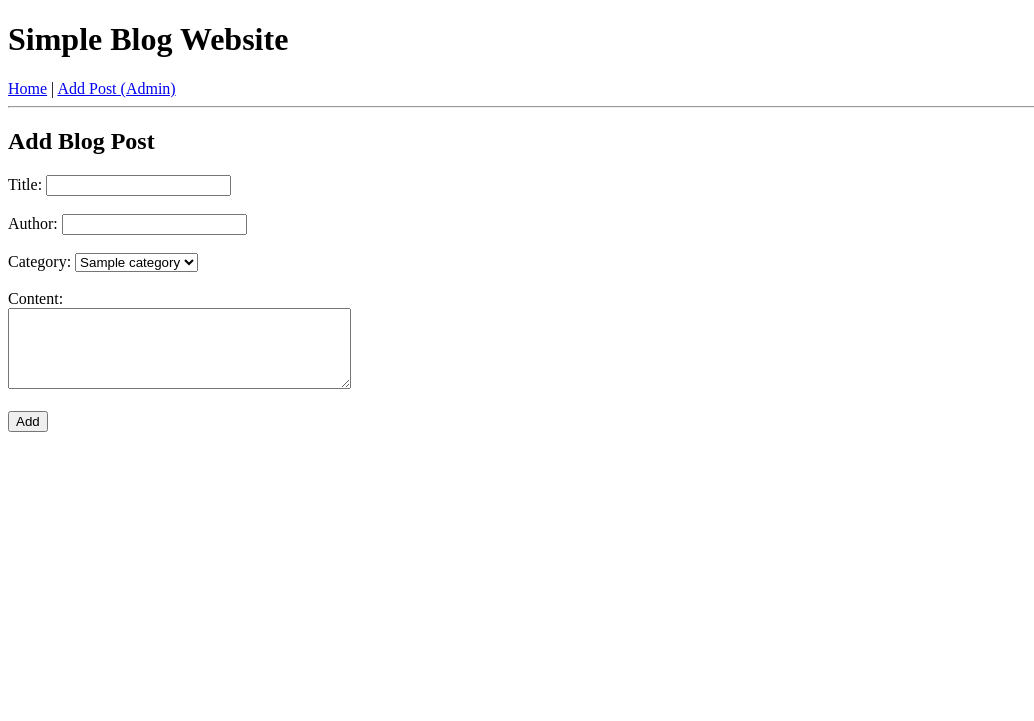
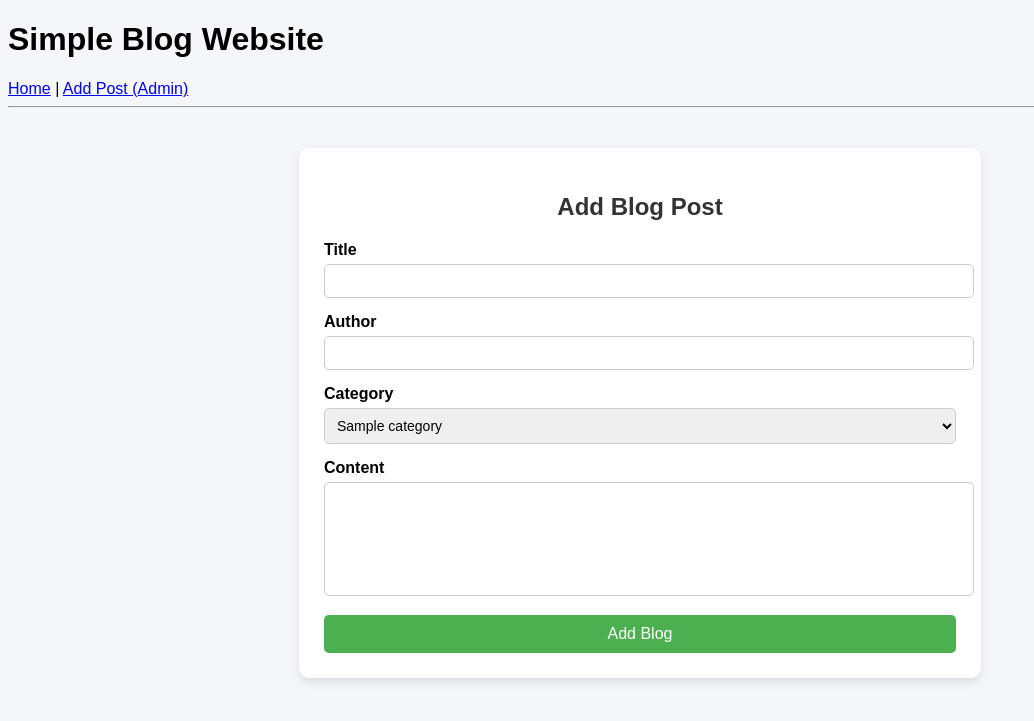
Before and after one commit to rakshitha215/blog, a Flask app: page /add in a window 1280 px wide. Shown: the top 721 px of the page, without its empty margins (0-1034 px from the left). Run offline with Flask 3, Linux system fonts and the light colour scheme; tables that the repository leaves empty hold one stand-in row (values such as "Sample post").

Commit message:
Updated files

```diff
--- a/templates/add_post.html
+++ b/templates/add_post.html
@@ -1,20 +1,89 @@
 {% extends 'base.html' %}
 {% block content %}
+
+<style>
+    body {
+        font-family: Arial, sans-serif;
+        background-color: #f4f6f9;
+    }
+
+    .form-container {
+        width: 50%;
+        margin: 40px auto;
+        background: white;
+        padding: 25px;
+        border-radius: 10px;
+        box-shadow: 0px 4px 10px rgba(0,0,0,0.1);
+    }
+
+    h2 {
+        text-align: center;
+        margin-bottom: 20px;
+        color: #333;
+    }
+
+    label {
+        font-weight: bold;
+        display: block;
+        margin-bottom: 5px;
+    }
+
+    input[type="text"],
+    select,
+    textarea {
+        width: 100%;
+        padding: 8px;
+        margin-bottom: 15px;
+        border: 1px solid #ccc;
+        border-radius: 5px;
+        font-size: 14px;
+    }
+
+    textarea {
+        resize: none;
+    }
+
+    button {
+        width: 100%;
+        padding: 10px;
+        background-color: #4CAF50;
+        color: white;
+        border: none;
+        border-radius: 5px;
+        font-size: 16px;
+        cursor: pointer;
+    }
+
+    button:hover {
+        background-color: #45a049;
+    }
+</style>
+
+<div class="form-container">
 
     <h2>Add Blog Post</h2>
 
     <form method="POST">
-    Title: <input type="text" name="title"><br><br>
-    Author: <input type="text" name="author"><br><br>
-    Category:
+
+        <label>Title</label>
+        <input type="text" name="title" required>
+
+        <label>Author</label>
+        <input type="text" name="author" required>
+
+        <label>Category</label>
         <select name="category">
             {% for cat in categories %}
                 <option value="{{ cat.id }}">{{ cat.name }}</option>
             {% endfor %}
-    </select><br><br>
-    Content:<br>
-    <textarea name="content" rows="5" cols="40"></textarea><br><br>
-    <button type="submit">Add</button>
+        </select>
+
+        <label>Content</label>
+        <textarea name="content" rows="6" required></textarea>
+
+        <button type="submit">Add Blog</button>
     </form>
 
+</div>
+
 {% endblock %}
```
Also changed, not shown: templates/edit_post.html (+79 -8 lines), templates/home.html (+100 -5 lines), 1 other file. Lines whose indentation alone changed are shown as unchanged.
